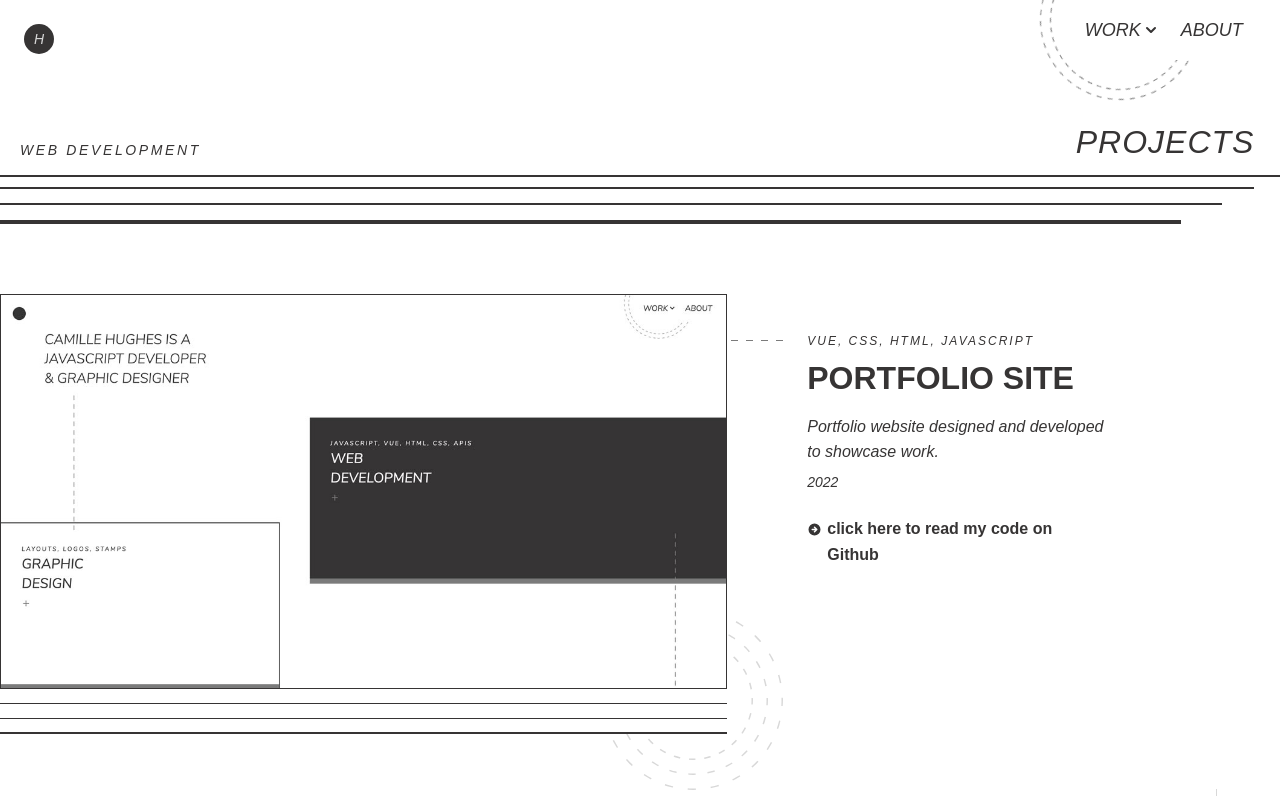
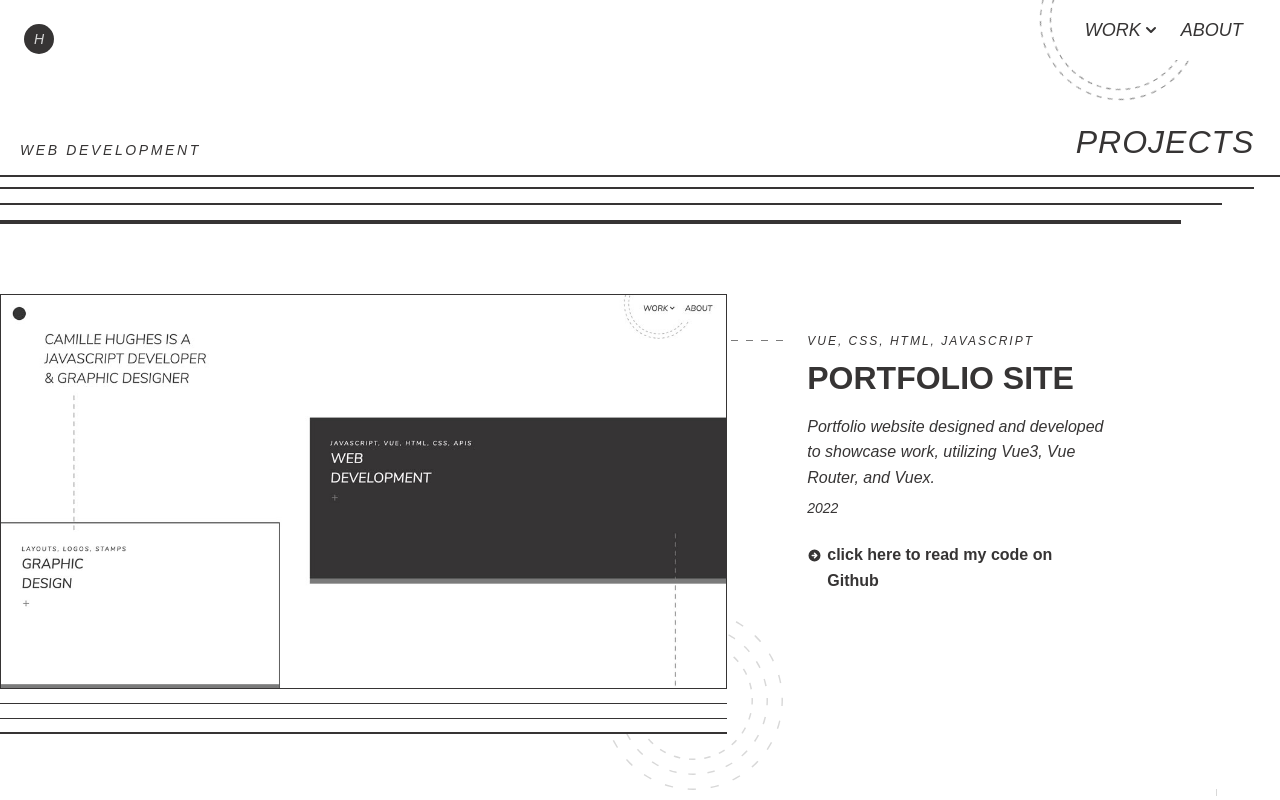
Before and after one commit to camille-the-eel/showcase-portfolio, a Vue app: page /development in a window 1280 px wide. Shown: the top 800 px of the page. Built offline with nearby package versions, Linux system fonts and the light colour scheme.

Commit message:
readme + descrip update

```diff
--- a/src/views/DevelopmentView.vue
+++ b/src/views/DevelopmentView.vue
@@ -31,7 +31,7 @@ export default {
           title: "Portfolio site",
           tags: ["Vue", "CSS", "HTML", "Javascript"],
           description:
-            "Portfolio website designed and developed to showcase work.",
+            "Portfolio website designed and developed to showcase work, utilizing Vue3, Vue Router, and Vuex.",
           filePath: require("@/assets/devAssets/portfolio-thumbnail_portfolio.jpg"),
           websiteURL: "https://github.com/camille-the-eel/portfolio-site",
           githubURL: "https://github.com/camille-the-eel/portfolio-site",
```
Also changed, not shown: 1 other file (tests, documents, lock files or other folders).
